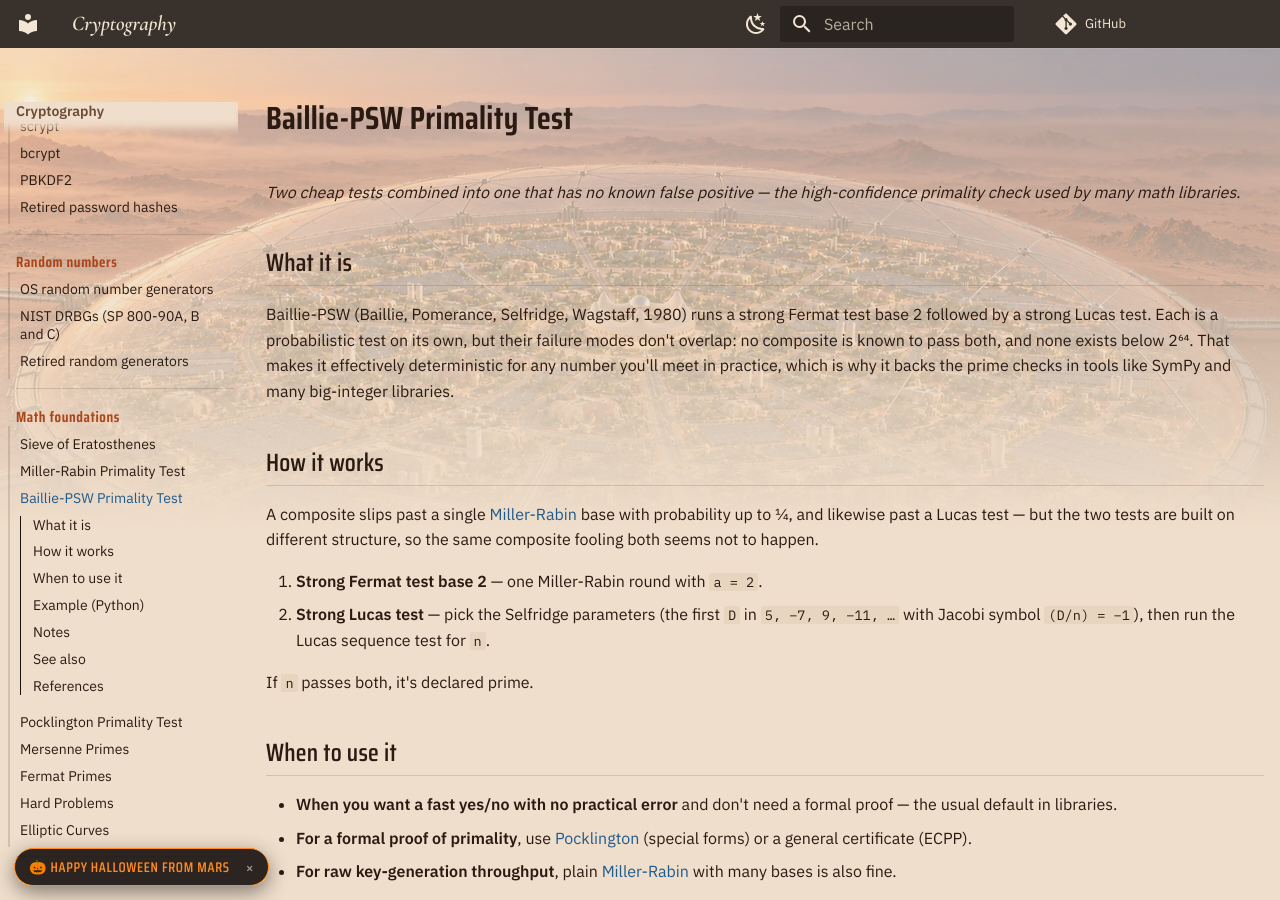
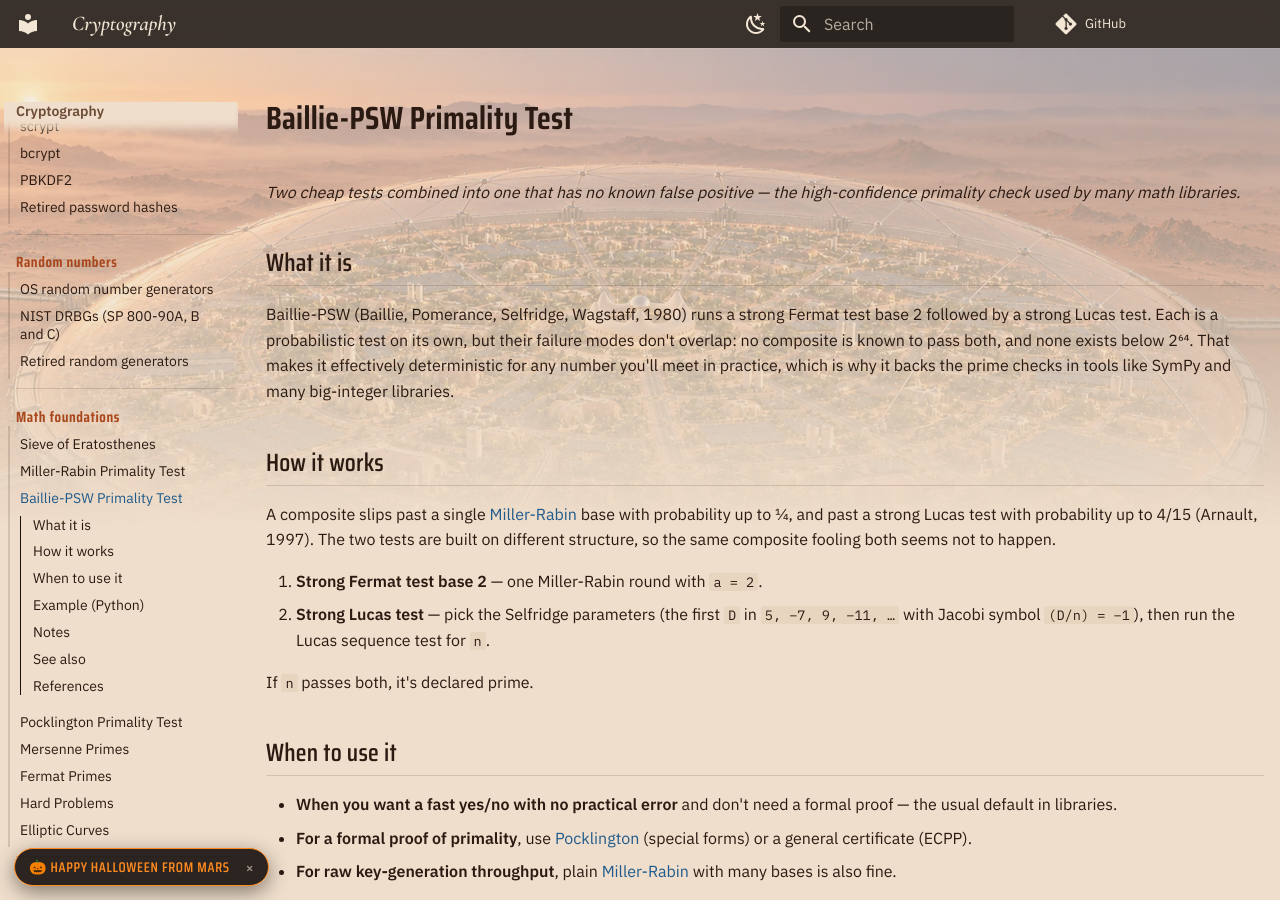
Before and after one commit to TTMathCS/cryptography, an MkDocs documentation site: the page built from docs/10-math-foundations/Baillie-PSW-Primality-Test.md, in a window 1280 px wide and 900 px high. Built offline with MkDocs 1.6.1 and Material for MkDocs 9.7.7, drawn with Linux system fonts in a browser that asks for light colours; comment, search, counter and statistics services are not loaded; some of the changed text lies outside the part shown.

Commit message:
Math examples run: all match; fix the Miller-Rabin base bound and the Lucas error bound
All eight blocks ran on Python 3.13.17 and agree with their pages (checked
against a sieve to 10^6, the Lucas-Lehmer and Pepin lists, the toy curve).

Bases 2..37 are exact only below 3.18e23: 318665857834031151167461 =
399165290221 x 798330580441 passes all twelve (checked here; Sorenson and
Webster, Math. Comp. 2017). A strong Lucas test errs with probability up to
4/15, not 1/4 (Arnault, Math. Comp. 1997).

```diff
--- a/docs/10-math-foundations/Baillie-PSW-Primality-Test.md
+++ b/docs/10-math-foundations/Baillie-PSW-Primality-Test.md
@@ -15,9 +15,9 @@ like SymPy and many big-integer libraries.
 ## How it works
 
 A composite slips past a single [Miller-Rabin](Miller-Rabin-Primality-Test.md)
-base with probability up to ¼, and likewise past a Lucas test — but the two tests
-are built on different structure, so the same composite fooling both seems not to
-happen.
+base with probability up to ¼, and past a strong Lucas test with probability up
+to 4/15 (Arnault, 1997). The two tests are built on different structure, so the
+same composite fooling both seems not to happen.
 
 1. **Strong Fermat test base 2** — one Miller-Rabin round with `a = 2`.
 2. **Strong Lucas test** — pick the Selfridge parameters (the first `D` in
@@ -108,4 +108,5 @@ def baillie_psw(n):
 ## References
 
 - Baillie, R.; Wagstaff, S. (1980). "Lucas pseudoprimes"
+- Arnault, F. (1997). "The Rabin-Monier theorem for Lucas pseudoprimes", Mathematics of Computation 66, 869–881
 - [Baillie–PSW primality test — Wikipedia](https://en.wikipedia.org/wiki/Baillie%E2%80%93PSW_primality_test)
```
Also changed, not shown: docs/10-math-foundations/Miller-Rabin-Primality-Test.md (+4 -1 lines).
